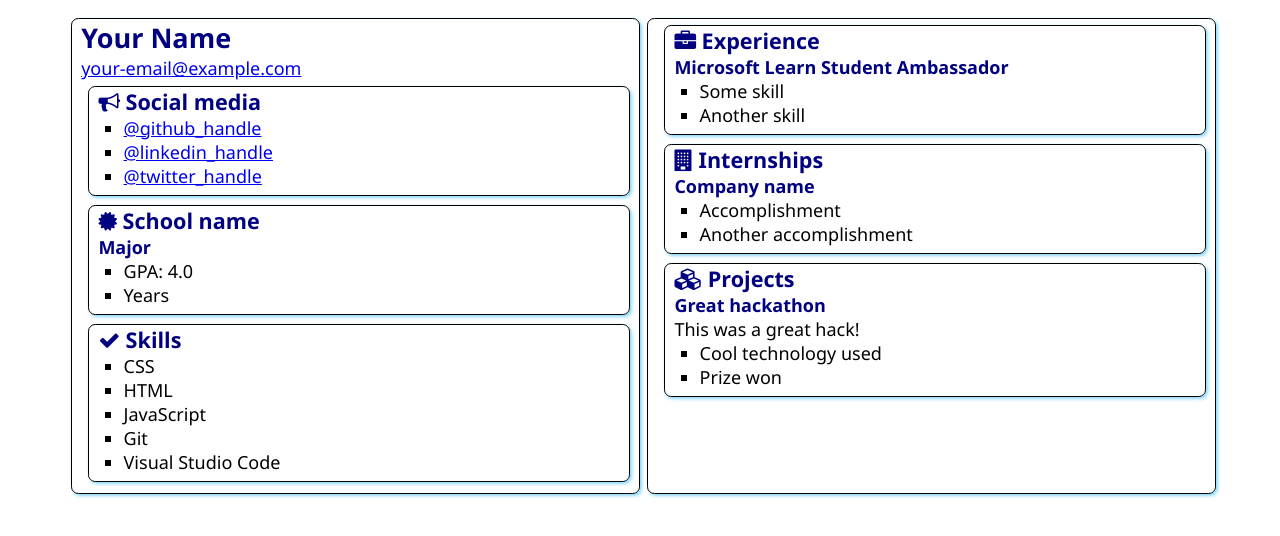
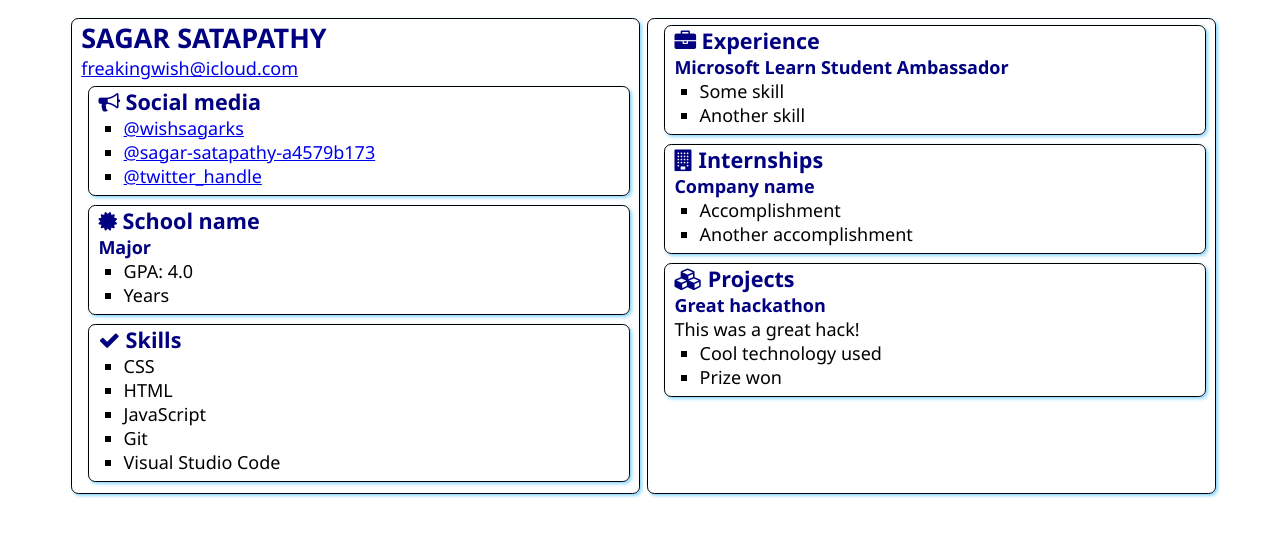
Before and after one commit to wishsagarks/SATechnicalOnboarding, a plain HTML site: page src/index.html in a window 1280 px wide. Drawn offline with Linux system fonts and the light colour scheme.

Commit message:
Name as per Instruction
instruction followed for alpha role

```diff
--- a/src/index.html
+++ b/src/index.html
@@ -12,8 +12,8 @@
 <body>
     <main>
         <article class="box">
-            <h1>Your Name</h1>
-            <div><a href="mailto:your.email@example.com">your-email@example.com</a></div>
+            <h1>SAGAR SATAPATHY</h1>
+            <div><a href="mailto:freakingwish@icloud.com">freakingwish@icloud.com</a></div>
 
             <section class="box">
                 <h2>
@@ -21,9 +21,9 @@
                     Social media
                 </h2>
                 <ul>
-                    <li><a href="https://github.com/<handle>">@github_handle</a></li>
-                    <li><a href="https://linkedin.com/in/<handle>">@linkedin_handle</a></li>
-                    <li><a href="https://twitter.com/<handle>">@twitter_handle</a></li>
+                    <li><a href="https://github.com/wishsagarks">@wishsagarks</a></li>
+                    <li><a href="https://linkedin.com/in/sagar-satapathy-a4579b173">@sagar-satapathy-a4579b173</a></li>
+                    <li><a href="https://twitter.com/freaking_wish">@twitter_handle</a></li>
                 </ul>
             </section>
 
```
